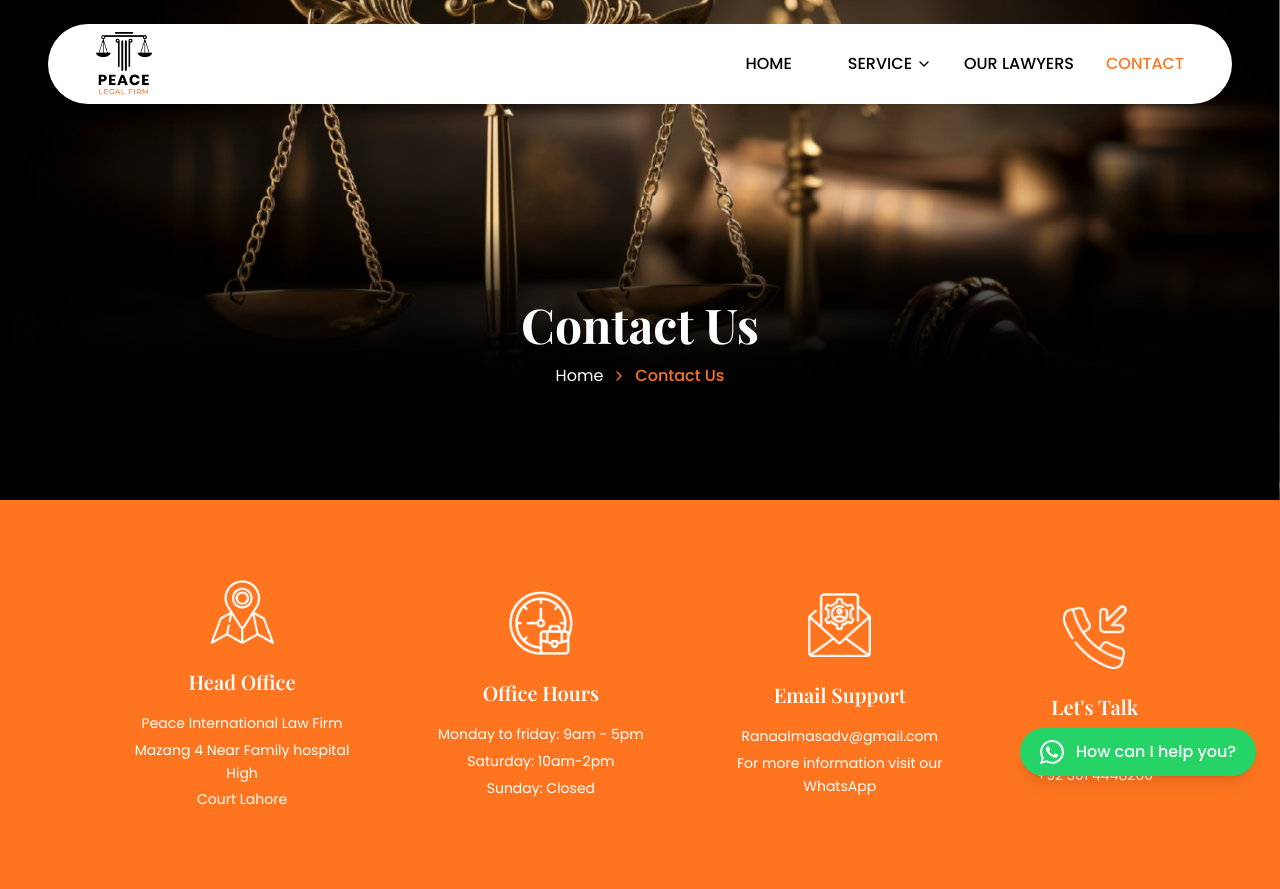
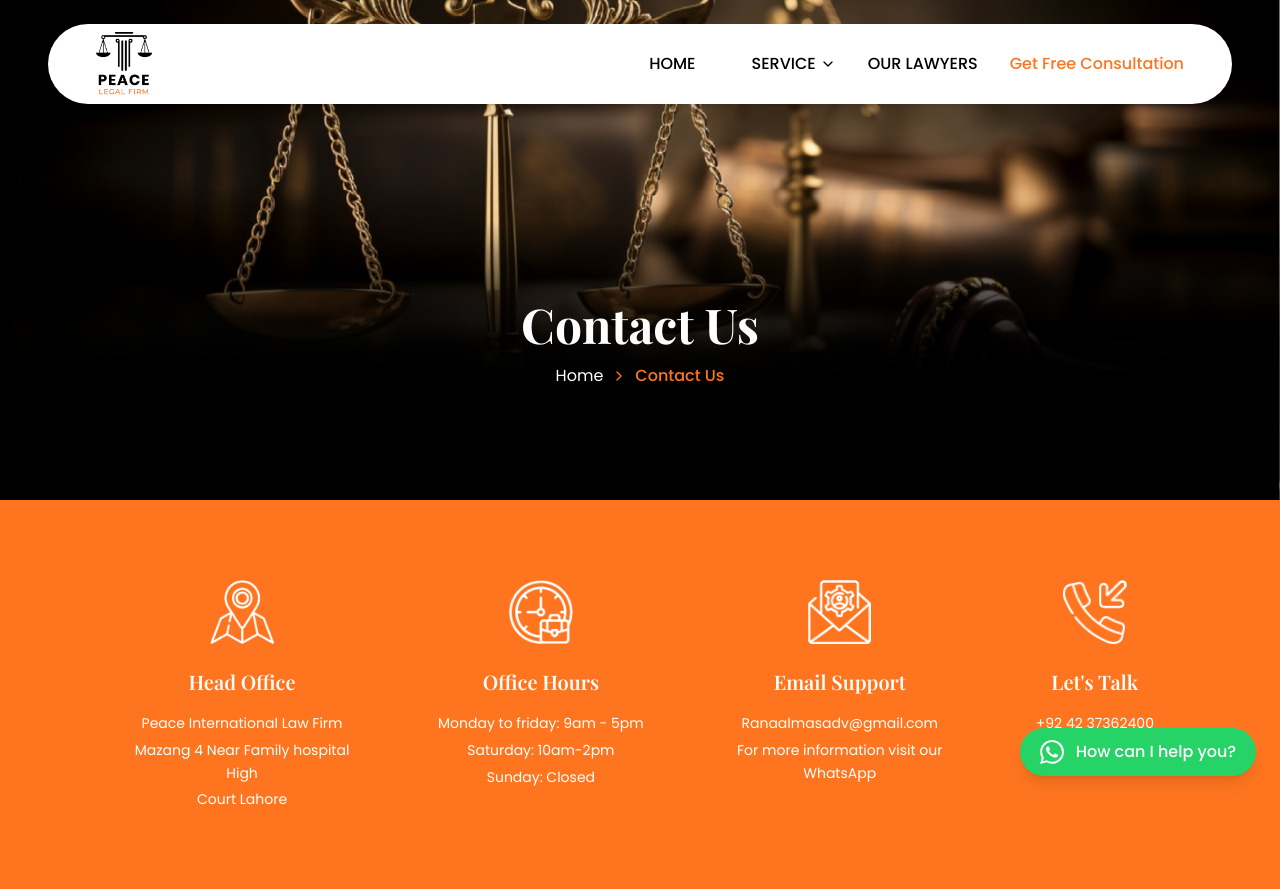
Before and after one commit to ZohaibAly/PeaceLegalFirm, a React (Vite) app: page /Contact-us in a window 1280 px wide. Shown: the top 889 px of the page. Built offline with nearby package versions, Linux system fonts and the light colour scheme; a web font is replaced by a local one.

Commit message:
fix align ok contqcat info section

```diff
--- a/src/components/ContactInfoSection.jsx
+++ b/src/components/ContactInfoSection.jsx
@@ -40,13 +40,13 @@ const ContactInfoSection = () => {
 
   return (
     <div
-      className="w-full min-h-[380px] flex flex-wrap items-center justify-center py-12 px-4 gap-8"
+      className="w-full min-h-[380px] flex flex-wrap items-start justify-center py-12 px-4 gap-8"
       style={{ backgroundColor: theme.colors.secondary }}
     >
       {contactData.map((item, index) => (
         <div
           key={index}
-          className="flex flex-col items-center text-center text-white max-w-[280px] px-6 py-8"
+          className="flex flex-col items-center text-center text-white max-w-[280px] px-6 py-8 h-full"
         >
           {/* Icon */}
           <div className="mb-6">
--- a/src/components/Navbar.jsx
+++ b/src/components/Navbar.jsx
@@ -106,7 +106,7 @@ const Navbar = () => {
                 fontFamily: theme.fonts.body
               }}
             >
-              CONTACT
+              Get Free Consultation
             </Link>
           </div>
 
```
